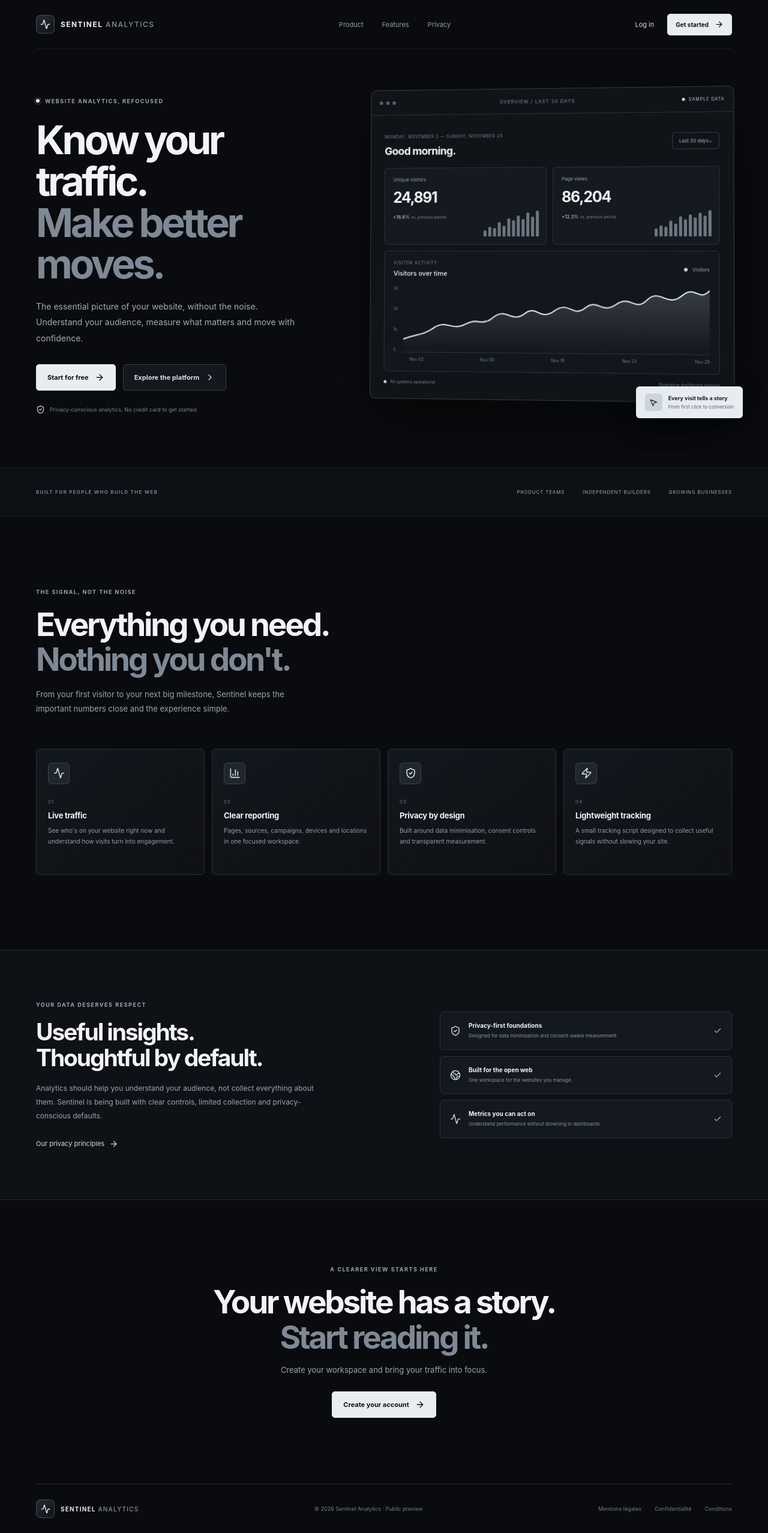
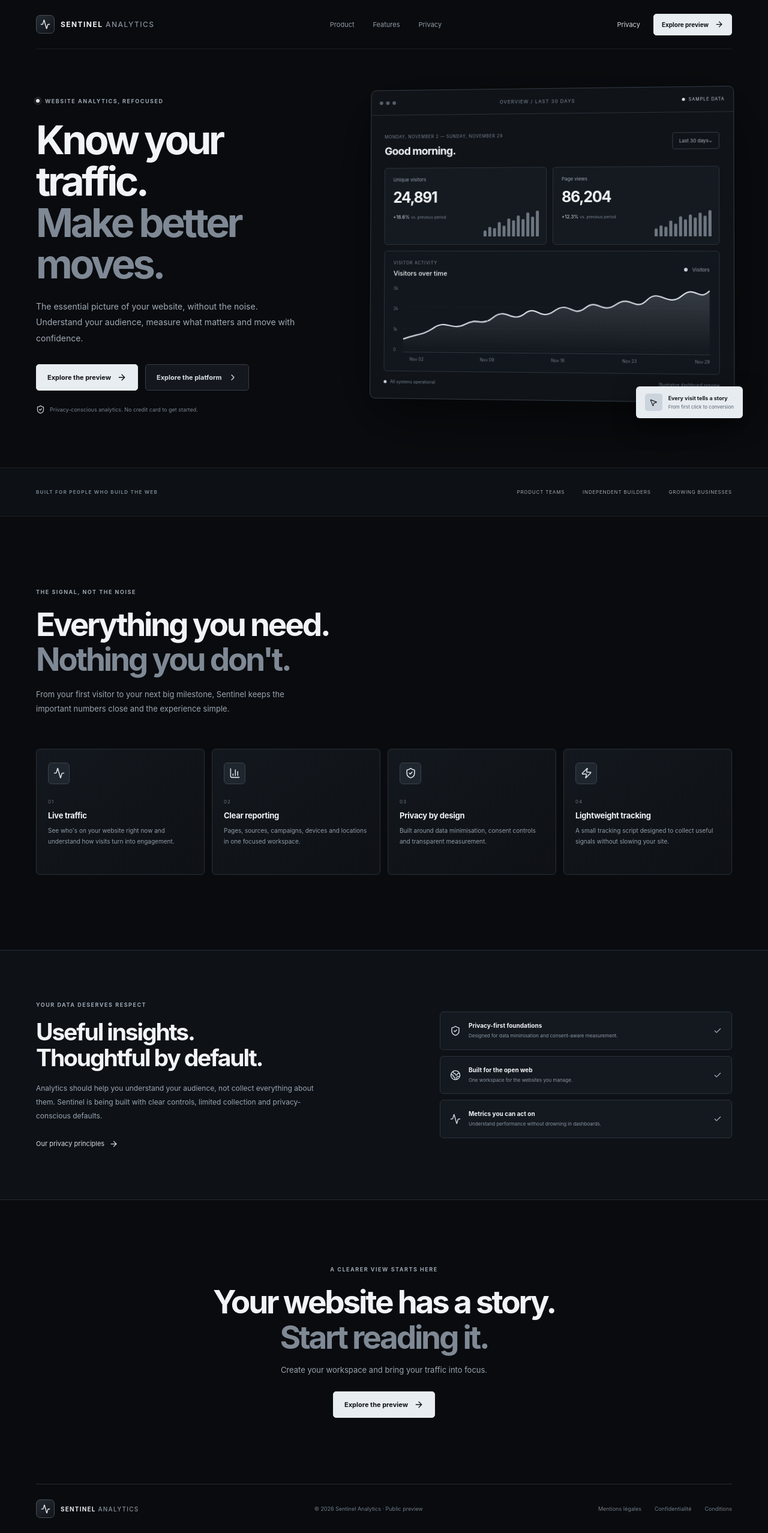
Before and after one commit to zodiakgh/sentinel-website, a Next.js app: page / in a window 1280 px wide. Shown: the whole page at 60% size. Built offline with nearby package versions, Linux system fonts and the light colour scheme.

Commit message:
Clarify preview-only calls to action

```diff
--- a/src/app/page.tsx
+++ b/src/app/page.tsx
@@ -19,7 +19,7 @@ export default function Home() {
       <header className="topbar wrap">
         <Link href="/" className="brand"><span className="brand-mark"><Activity size={17}/></span><span>SENTINEL<span className="brand-muted"> ANALYTICS</span></span></Link>
         <nav className="nav-links"><a href="#product">Product</a><a href="#features">Features</a><a href="#privacy">Privacy</a></nav>
-        <div className="nav-actions"><Link className="text-link" href="/login">Log in</Link><Link className="button button-small" href="/signup">Get started <ArrowRight size={15}/></Link></div>
+        <div className="nav-actions"><Link className="text-link" href="/privacy">Privacy</Link><Link className="button button-small" href="/dashboard">Explore preview <ArrowRight size={15}/></Link></div>
       </header>
 
       <section className="hero wrap">
@@ -27,7 +27,7 @@ export default function Home() {
           <div className="eyebrow"><span className="pulse-dot"/> WEBSITE ANALYTICS, REFOCUSED</div>
           <h1>Know your traffic.<br/><span>Make better moves.</span></h1>
           <p className="hero-lede">The essential picture of your website, without the noise. Understand your audience, measure what matters and move with confidence.</p>
-          <div className="hero-actions"><Link className="button" href="/signup">Start for free <ArrowRight size={16}/></Link><a className="button button-quiet" href="#product">Explore the platform <ChevronRight size={16}/></a></div>
+          <div className="hero-actions"><Link className="button" href="/dashboard">Explore the preview <ArrowRight size={16}/></Link><a className="button button-quiet" href="#product">Explore the platform <ChevronRight size={16}/></a></div>
           <div className="hero-note"><ShieldCheck size={15}/> Privacy-conscious analytics. No credit card to get started.</div>
         </div>
         <div className="preview-shell" id="product">
@@ -53,7 +53,7 @@ export default function Home() {
 
       <section className="privacy-band" id="privacy"><div className="wrap privacy-inner"><div><div className="eyebrow">YOUR DATA DESERVES RESPECT</div><h2>Useful insights.<br/>Thoughtful by default.</h2><p>Analytics should help you understand your audience, not collect everything about them. Sentinel is being built with clear controls, limited collection and privacy-conscious defaults.</p><Link className="text-link" href="/privacy">Our privacy principles <ArrowRight size={15}/></Link></div><div className="privacy-points"><div><ShieldCheck/><span><b>Privacy-first foundations</b><small>Designed for data minimisation and consent-aware measurement.</small></span><Check/></div><div><Globe2/><span><b>Built for the open web</b><small>One workspace for the websites you manage.</small></span><Check/></div><div><Activity/><span><b>Metrics you can act on</b><small>Understand performance without drowning in dashboards.</small></span><Check/></div></div></div></section>
 
-      <section className="closing wrap"><div><div className="eyebrow">A CLEARER VIEW STARTS HERE</div><h2>Your website has a story.<br/><span>Start reading it.</span></h2><p>Create your workspace and bring your traffic into focus.</p><Link className="button" href="/signup">Create your account <ArrowRight size={16}/></Link></div></section>
+      <section className="closing wrap"><div><div className="eyebrow">A CLEARER VIEW STARTS HERE</div><h2>Your website has a story.<br/><span>Start reading it.</span></h2><p>Create your workspace and bring your traffic into focus.</p><Link className="button" href="/dashboard">Explore the preview <ArrowRight size={16}/></Link></div></section>
       <footer className="footer wrap"><Link href="/" className="brand"><span className="brand-mark"><Activity size={16}/></span><span>SENTINEL<span className="brand-muted"> ANALYTICS</span></span></Link><span>© 2026 Sentinel Analytics · Public preview</span><div><Link href="/mentions-legales">Mentions légales</Link><Link href="/privacy">Confidentialité</Link><Link href="/terms">Conditions</Link></div></footer>
     </main>
   );
```
